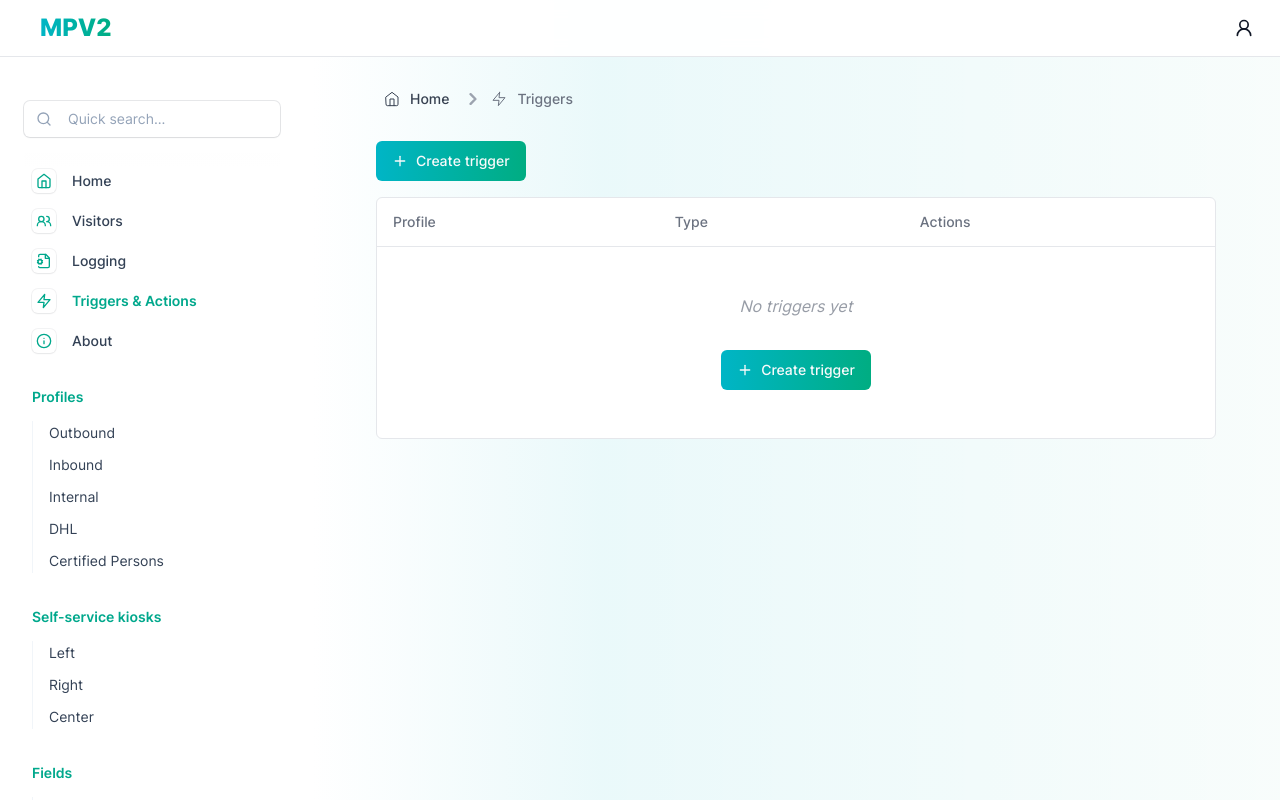
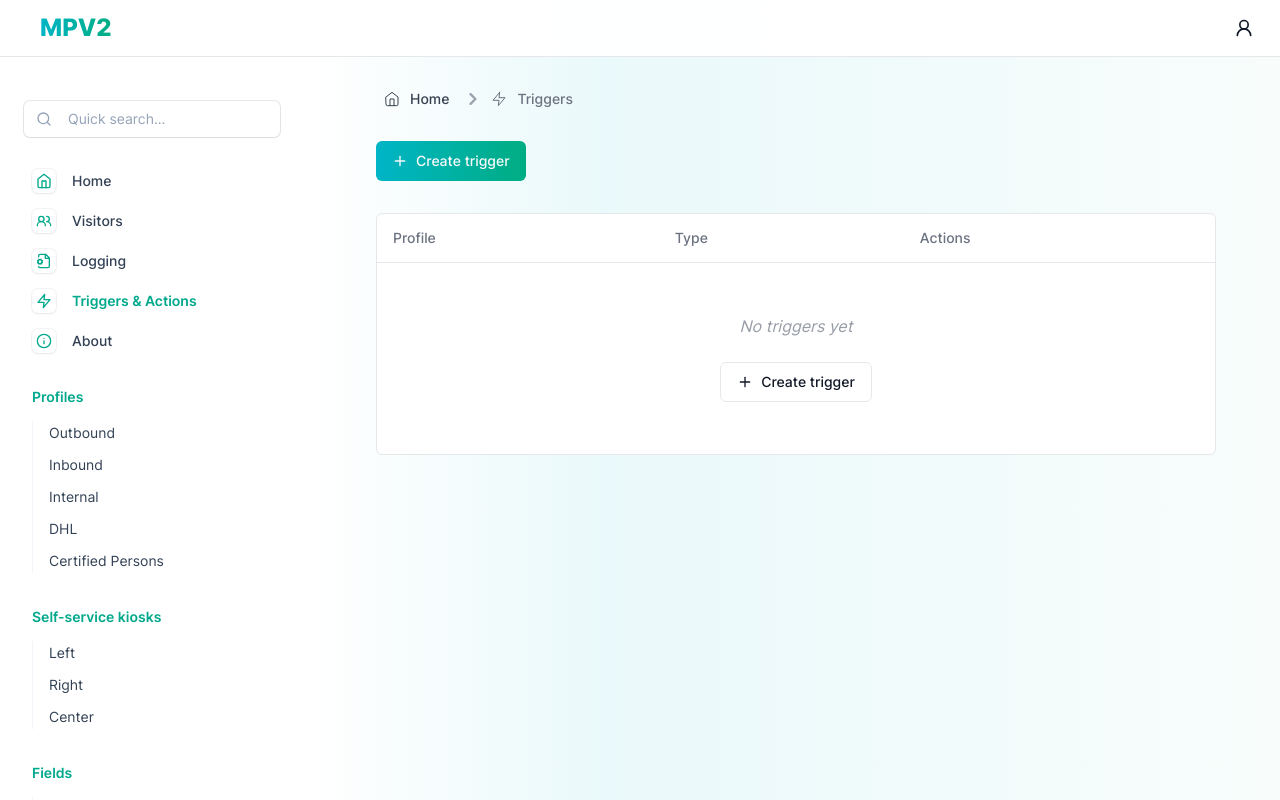
Before and after one commit to SanderDeclerck/mpv2, a React (Vite) app in the folder app/: page /triggers in a window 1280 px wide. Built offline with nearby package versions, Linux system fonts and the light colour scheme.

Commit message:
button repeat

```diff
--- a/app/src/domains/triggers/components/TriggerOverview/data-table.tsx
+++ b/app/src/domains/triggers/components/TriggerOverview/data-table.tsx
@@ -43,7 +43,7 @@ export function DataTable<TData, TValue>({ columns, data }: DataTableProps<TData
             <TableRow>
               <TableCell colSpan={columns.length} className="h-48 text-center">
                 <div className="italic text-muted-foreground/70 text-base">No triggers yet</div>
-                <CreateTriggerButton className="mt-8" />
+                <CreateTriggerButton variant="outline" className="mt-6" />
               </TableCell>
             </TableRow>
           )}
--- a/app/src/domains/triggers/components/TriggerOverview/index.tsx
+++ b/app/src/domains/triggers/components/TriggerOverview/index.tsx
@@ -14,7 +14,7 @@ export const TriggerOverview = () => {
           <span>Triggers</span>
         </BreadcrumbCurrentPageWithIcon>
       </Breadcrumb>
-      <CreateTriggerButton className="self-start mb-4" />
+      <CreateTriggerButton className="self-start mb-8" />
       <DataTable columns={triggerColumns} data={[]} />
     </div>
   );
```
